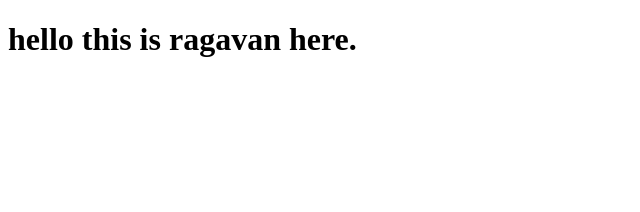
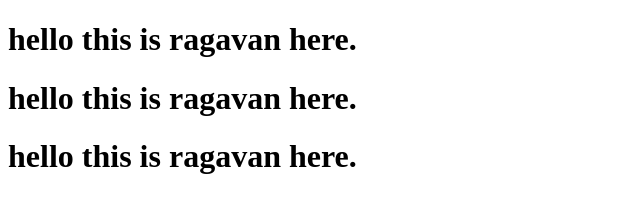
Before and after one commit to Ragavan21/for_testing, a plain HTML site: page index.html in a window 1280 px wide. Shown: the whole page, without its empty margins (0-640 px from the left). Drawn offline with Linux system fonts and the light colour scheme.

```diff
--- a/index.html
+++ b/index.html
@@ -8,5 +8,7 @@
 </head>
 <body>
     <h1>hello this is ragavan here.</h1>
+    <h1>hello this is ragavan here.</h1>
+    <h1>hello this is ragavan here.</h1>
 </body>
 </html>
```
